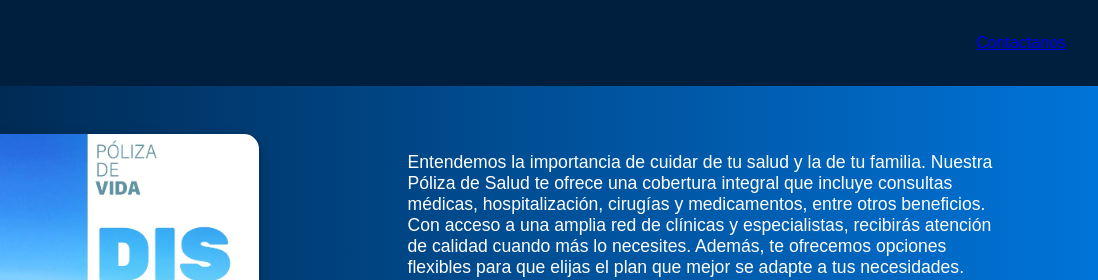
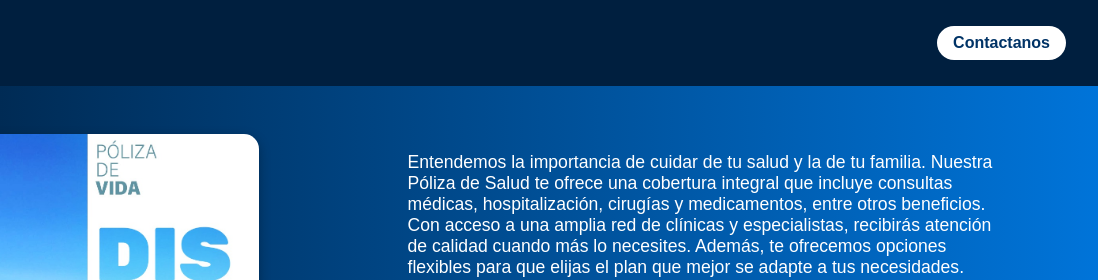
Before and after one commit to vOnyxxx/ProyectoTecnologia, a plain HTML site: page seguroespec.html in a window 1280 px wide. Shown: the top 280 px of the page, 182-1280 px from the left. Drawn offline with Linux system fonts and the light colour scheme.

Commit message:
Estilo Seguros

```diff
--- a/seguros.css
+++ b/seguros.css
@@ -3,6 +3,18 @@ body {
     font-family: Arial, sans-serif;
     background: linear-gradient(to bottom, #003366, #0055aa);
     color: white;
+}
+
+.boton {
+    background-color: white;
+    color: #003366;
+    border: none;
+    padding: 0.5rem 1rem;
+    border-radius: 20px;
+    cursor: pointer;
+    font-weight: bold;
+    text-decoration: none;
+    display: inline-block;
 }
 
 .box1 {
```
